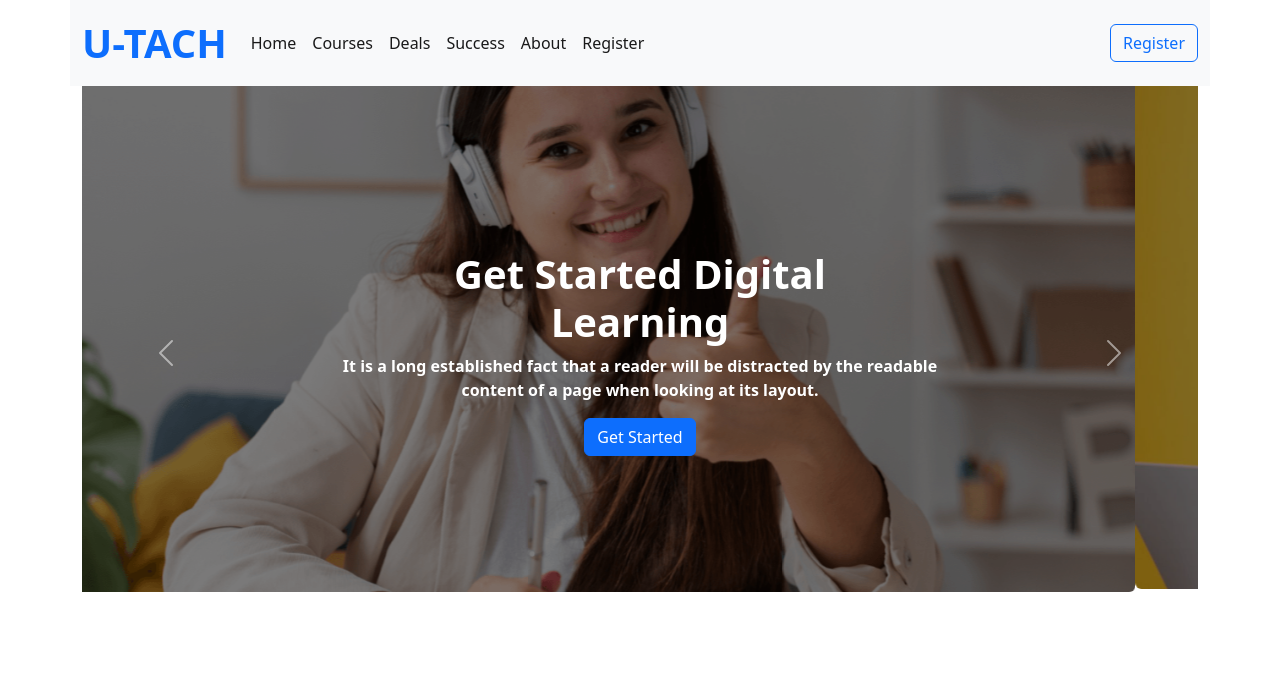
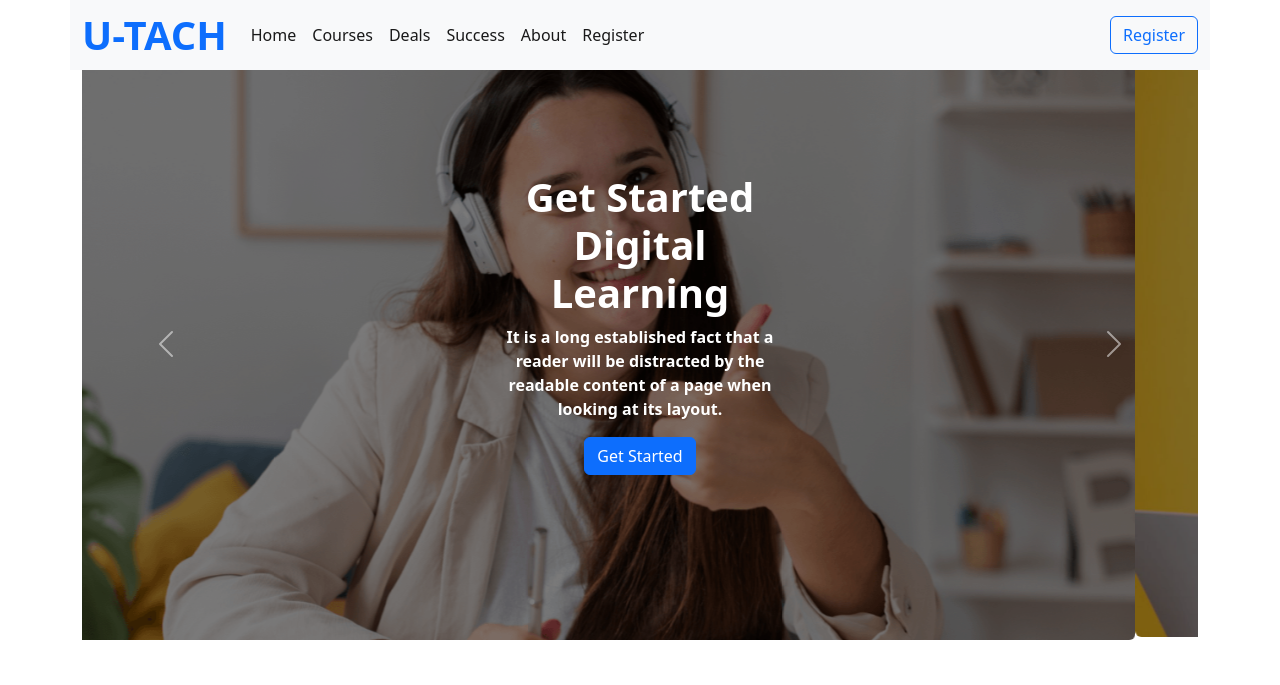
Before and after one commit to Meenhaz41x/U-Tach, a plain HTML site: page index.html in a window 1280 px wide. Shown: the top 685 px of the page. Drawn offline with nearby package versions, Linux system fonts and the light colour scheme.

Commit message:
U-Tach website-done

```diff
--- a/index.html
+++ b/index.html
@@ -17,7 +17,7 @@
 <body>
     <!-- start -->
     <header class="container ">
-        <nav class="navbar navbar-expand-lg bg-light fixed-top container">
+        <nav class="navbar navbar-expand-lg bg-light fixed-top container p-0">
             <div class="container-fluid ">
                 <a class="navbar-brand fw-bold fs-1 text-primary" href="#">U-TACH</a>
                 <button class="navbar-toggler" type="button" data-bs-toggle="collapse"
@@ -53,9 +53,13 @@
                 </div>
             </div>
         </nav>
+
+    </header>
+    <!-- section-start  -->
+    <main>
         <!-- slider ---------------------------------------- -->
-        <div id="carouselExampleControls" class="carousel slide" data-bs-ride="carousel">
-
+        <section class="container mt-5">
+            <div id="carouselExampleControls" class="mt-5 carousel slide" data-bs-ride="carousel">
                 <div class="carousel-inner ">
                     <div class="simg">
                         <div class="carousel-item active ">
@@ -68,9 +72,12 @@
                             <img src="images/cover/cover-3.jpg" class="d-block w-100 rounded" alt="...">
                         </div>
                     </div>
-                <div class="mytext sm:p-0">
-                    <h1 class="fs-1 fw-bold text-white ">Get Started Digital <br> Learning</h1>
-                    <p class="fw-semibold text-white">It is a long established fact that a reader will be distracted by
+                    <div
+                        class="mytext carousel-caption d-flex flex-column justify-content-center align-items-center h-100 w-100% ">
+                        <h1 class=" fs-1 fw-bold text-white ">Get Started Digital Learning</h1>
+                        <p class=" fw-semibold text-white">It is a long established fact that a reader will be
+                            distracted
+                            by
                             the
                             readable
                             content of a page
@@ -90,9 +97,7 @@
                     <span class="visually-hidden">Next</span>
                 </button>
             </div>
-    </header>
-    <!-- section-start  -->
-    <main>
+        </section>
         <!-- section-1 ------------------- -->
         <section class="container mt-5">
             <div class=" text-center ">
@@ -488,7 +493,7 @@
             </div>
         </section>
     </main>
-    <footer class="container mt-5 bg-dark">
+    <footer class="mt-5 bg-dark">
         <div class="text-center text-white pt-4">
             <h1>Pro Edu</h1>
             <p>Office 41, Zawaya Buildin, Ghala Muscat,<br>
```
Lines whose indentation alone changed are shown as unchanged.
